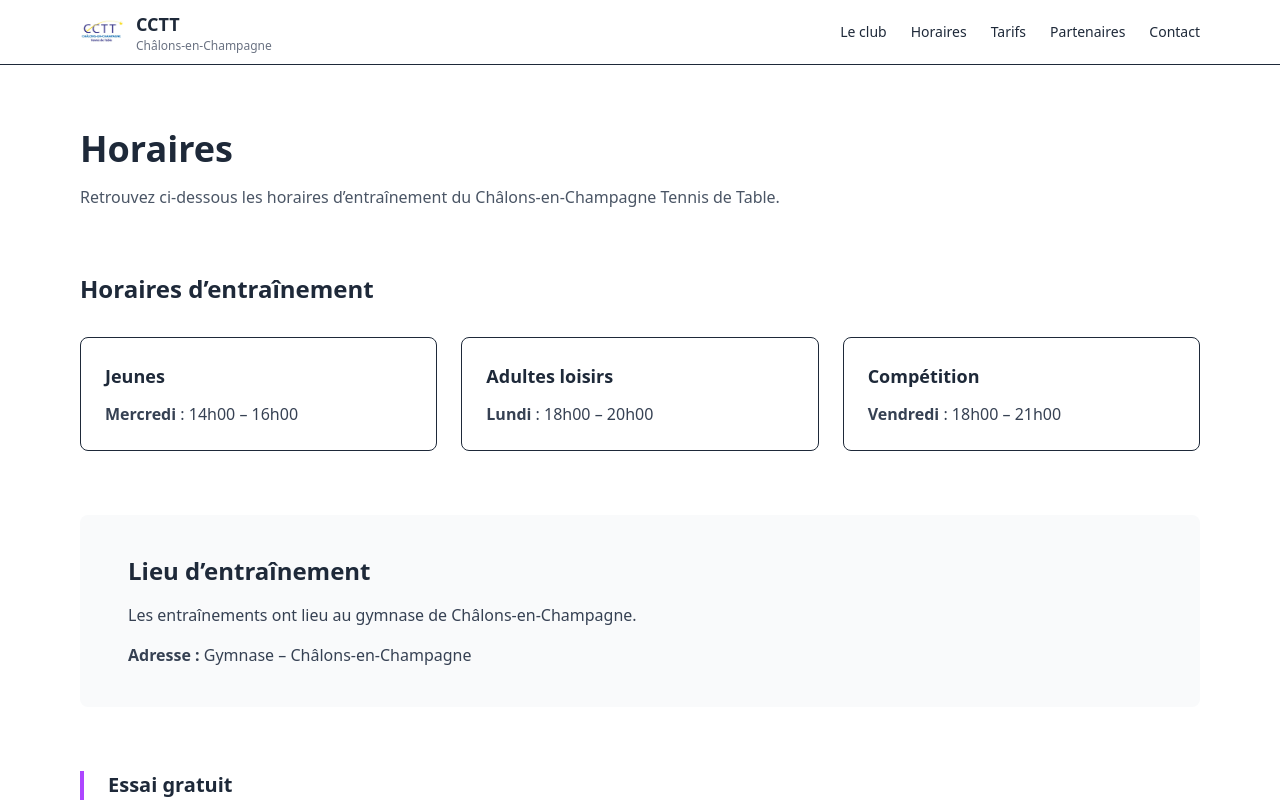
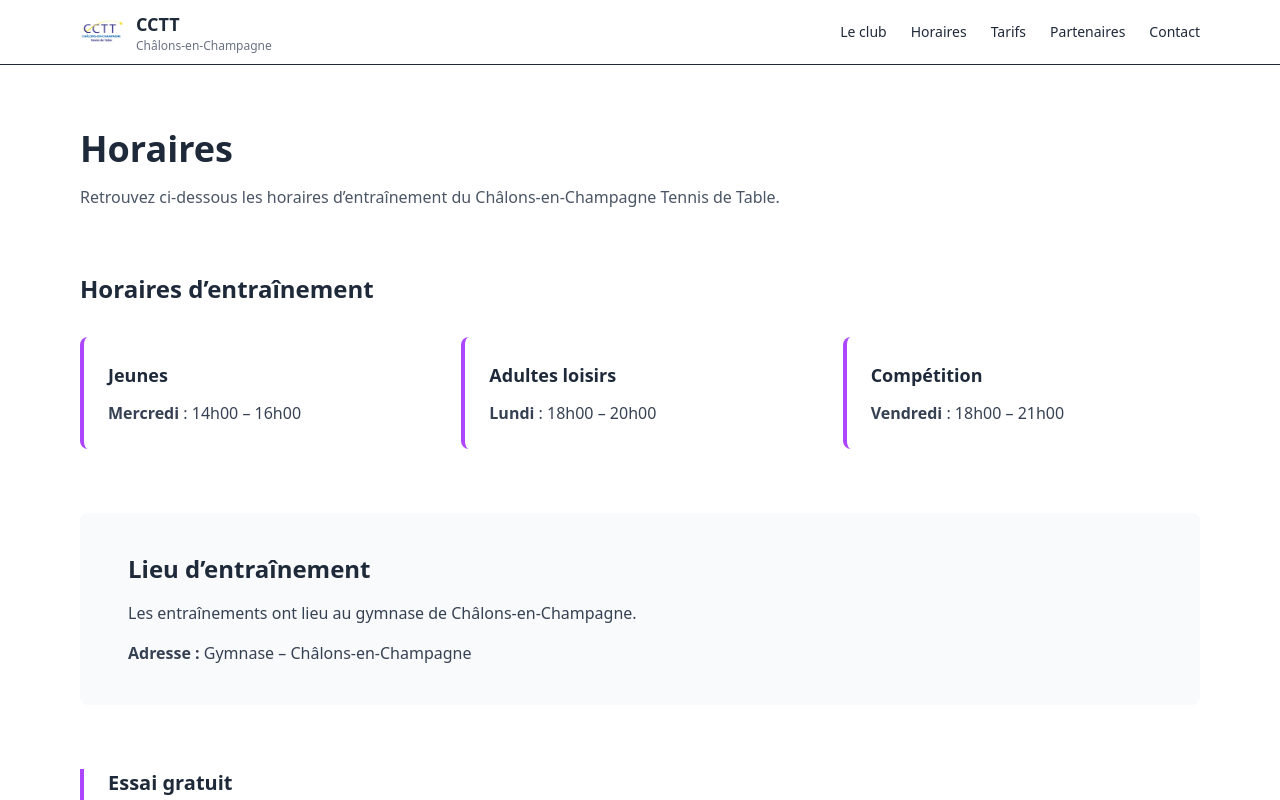
Before and after one commit to jesared/club-cctt, a Next.js app: page /horaires in a window 1280 px wide. Shown: the top 800 px of the page. Built offline with nearby package versions, Linux system fonts and the light colour scheme.

Commit message:
Amélioration de la présentation des horaires : ajout de bordures colorées pour les sections Jeunes, Adultes loisirs et Compétition.

```diff
--- a/app/horaires/page.tsx
+++ b/app/horaires/page.tsx
@@ -16,7 +16,7 @@ export default function HorairesPage() {
 
         <div className="grid grid-cols-1 md:grid-cols-3 gap-6">
           {/* JEUNES */}
-          <div className="border rounded-lg p-6 bg-white">
+          <div className="bg-white border-l-4 border-purple-500 rounded-lg p-6">
             <h3 className="text-lg font-semibold mb-3">Jeunes</h3>
             <ul className="space-y-2 text-gray-700">
               <li>
@@ -26,7 +26,7 @@ export default function HorairesPage() {
           </div>
 
           {/* ADULTES LOISIRS */}
-          <div className="border rounded-lg p-6 bg-white">
+          <div className="bg-white border-l-4 border-purple-500 rounded-lg p-6">
             <h3 className="text-lg font-semibold mb-3">Adultes loisirs</h3>
             <ul className="space-y-2 text-gray-700">
               <li>
@@ -36,7 +36,7 @@ export default function HorairesPage() {
           </div>
 
           {/* COMPÉTITION */}
-          <div className="border rounded-lg p-6 bg-white">
+          <div className="bg-white border-l-4 border-purple-500 rounded-lg p-6">
             <h3 className="text-lg font-semibold mb-3">Compétition</h3>
             <ul className="space-y-2 text-gray-700">
               <li>
```
